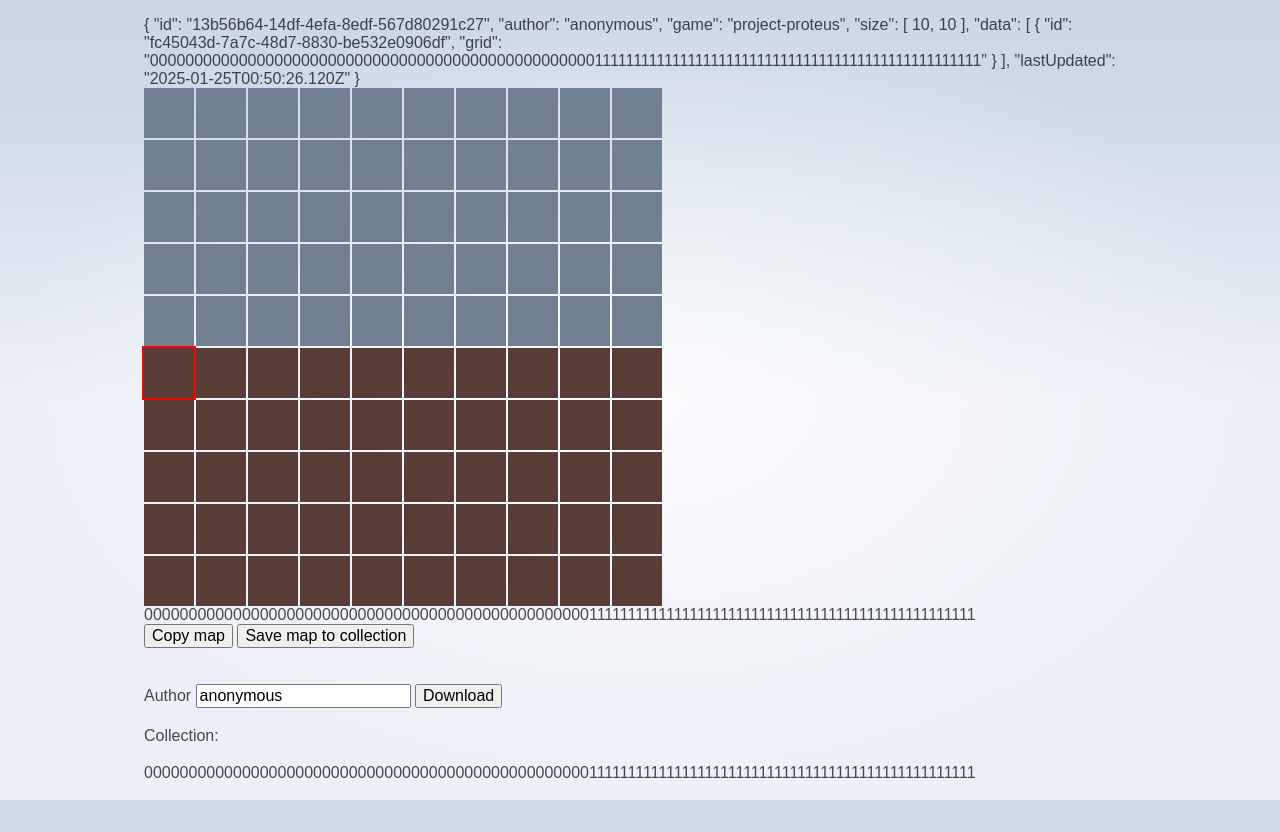
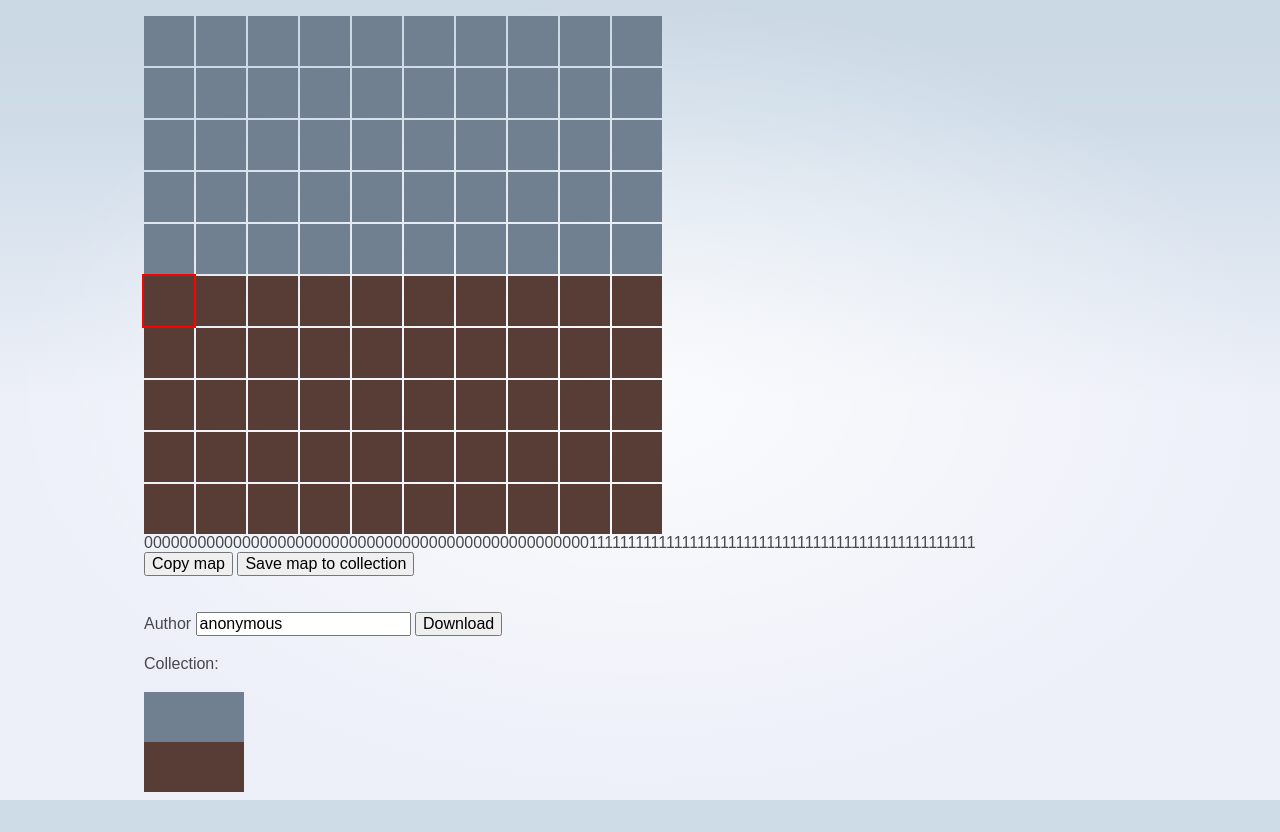
Before and after one commit to cmavelis/griddle, a SvelteKit app: page / in a window 1280 px wide. Both pictures are taken after a click on the button "Save map to collection". Built offline with nearby package versions, Linux system fonts and the light colour scheme.

Commit message:
download whole collection

```diff
--- a/src/routes/+page.svelte
+++ b/src/routes/+page.svelte
@@ -6,7 +6,6 @@
     let map = $state(Array(50).fill(0).concat(Array(50).fill(1)))
     let mapString = $derived(map.join(''))
     let author = $state($collection.author)
-    let collectionString = $derived(JSON.stringify($collection, null, 2))
 
     // Sync author with store
     $effect(() => {
@@ -24,19 +23,7 @@
     const handleDownload = (e: SubmitEvent) => {
         e.preventDefault()
 
-        const payload: Collection = {
-            id: crypto.randomUUID(),
-            size: [10,10],
-            game: 'project-proteus',
-            author,
-            lastUpdated: new Date().toISOString(),
-            data: [{
-                id: crypto.randomUUID(),
-                grid: mapString
-            }]
-        }
-
-        const blob = new Blob([JSON.stringify(payload)], { type: 'application/json' });
+        const blob = new Blob([JSON.stringify($collection)], { type: 'application/json' });
         const url = URL.createObjectURL(blob);
         const a = document.createElement('a');
         a.href = url;
@@ -46,9 +33,6 @@
 </script>
 
 <div>
-    <div>
-        {collectionString}
-    </div>
     <GridEditor bind:map/>
     <div>{mapString}</div>
     <button onclick={handleCopy}>Copy map</button>
@@ -63,8 +47,40 @@
         <button type="submit">Download</button>
     </form>
     <p>Collection:</p>
-    <div>{#each $collection.data as item}
-        {item.grid}
-    {/each}</div>
+    <div class="maps-container">
+    {#each $collection.data as item}
+        <div class="grid">
+            {#each item.grid as cell}
+                <div class={['box', `color${cell}`]}></div>
+            {/each}
+        </div>
+    {/each}
+    </div>
 
 </div>
+<style>
+.maps-container {
+    display: flex;
+    gap: 10px;
+}
+
+.grid {
+    display: grid;
+    grid-template-columns: repeat(var(--grid-columns), min-content);
+}
+
+.box {
+    width: 10px;
+    height: 10px;
+    background-color: var(--color-empty);
+}
+
+.box.color1 {
+    background-color: var(--color-terrain);
+}
+
+.box.color2 {
+    background-color: var(--color-obstacle);
+}
+
+</style>
--- a/src/routes/GridEditor.svelte
+++ b/src/routes/GridEditor.svelte
@@ -75,7 +75,7 @@
 <style>
     .grid {
         display: grid;
-        grid-template-columns: repeat(10, min-content);
+        grid-template-columns: repeat(var(--grid-columns), min-content);
         gap: 2px;
         border: none;
         padding: 0;
--- a/src/routes/grid.css
+++ b/src/routes/grid.css
@@ -1,4 +1,5 @@
 :root {
+    --grid-columns: 10;
     --color-empty: slategray;
     --color-terrain: #583c36;
     --color-obstacle: hotpink;
```
